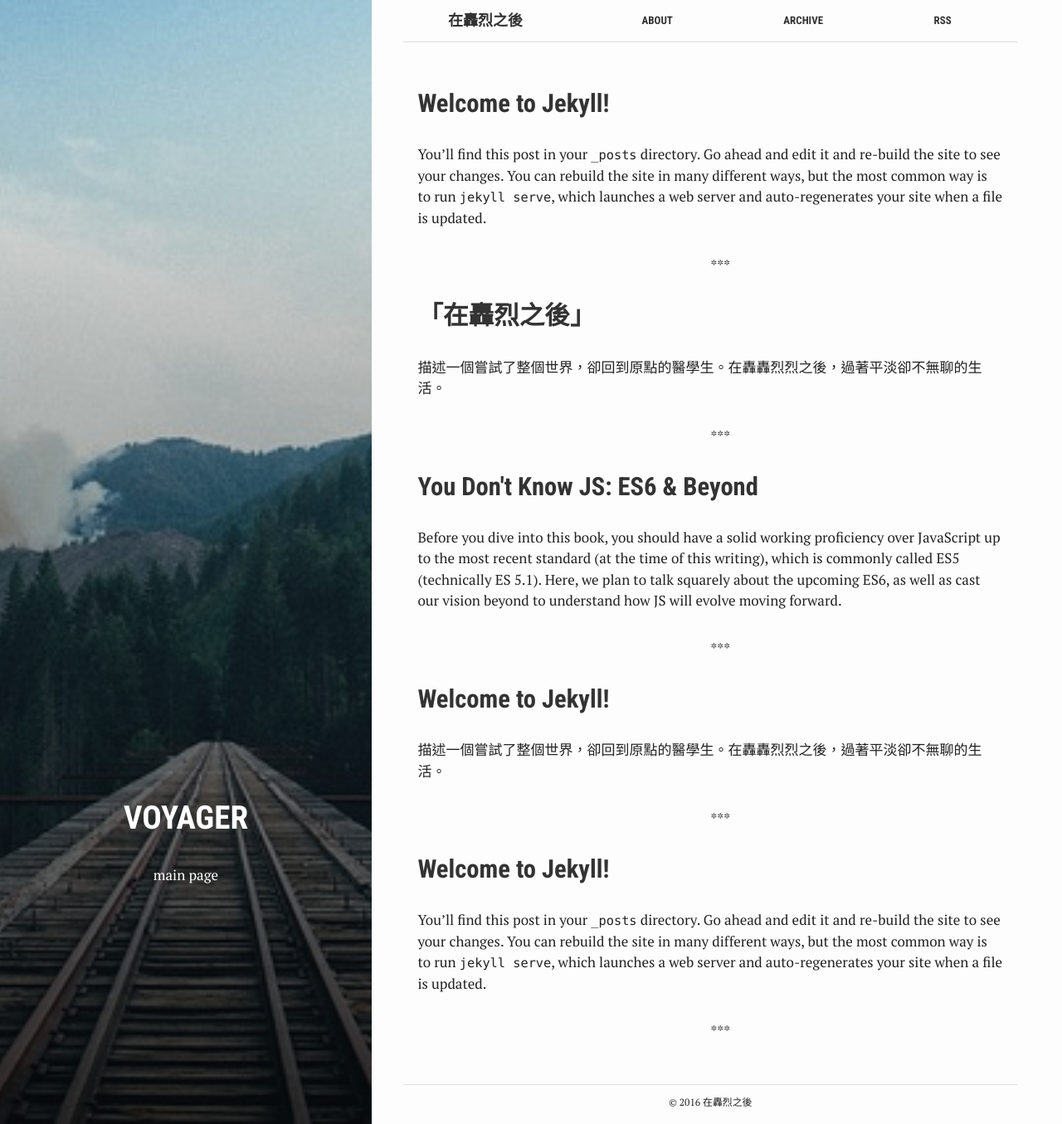
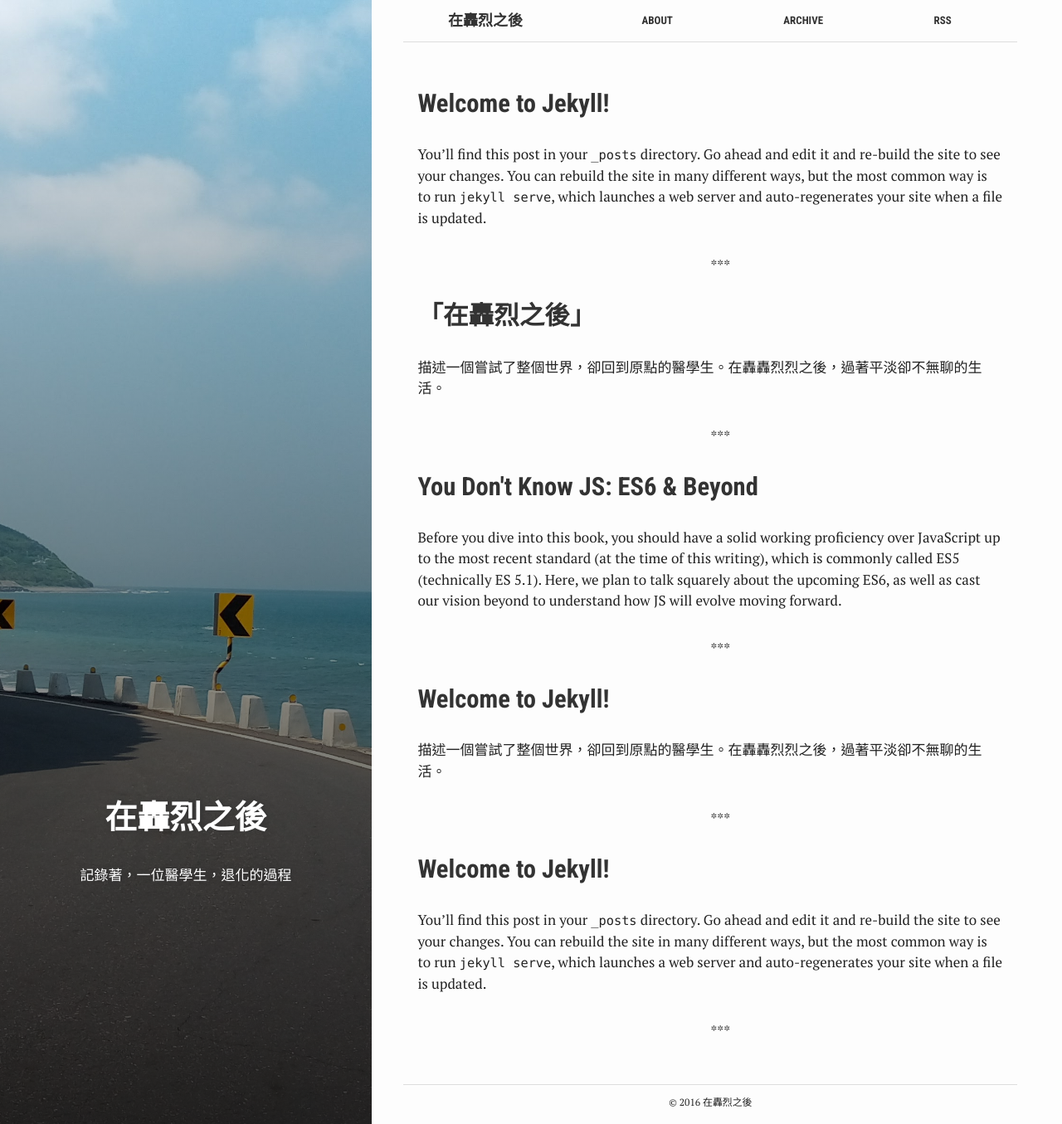
Before and after one commit to nps798/nps798.github.io, a Jekyll site: the page built from index.html, in a window 1280 px wide and 1355 px high. Shown: the whole window at 83% size. Built offline with Jekyll 4.4.1, drawn with Linux system fonts in a browser that asks for light colours.

Commit message:
modify index.html jpg upload a new image

```diff
--- a/index.html
+++ b/index.html
@@ -1,9 +1,9 @@
 ---
-bg: "rails.jpg"
+bg: "taitung.jpg"
 layout: default
-crawlertitle: "Jekyll blog"
-title: "Voyager"
-summary: "main page"
+crawlertitle: "nps798 blog"
+title: "在轟烈之後"
+summary: "記錄著，一位醫學生，退化的過程"
 ---
 
 {% for post in site.posts limit: 5 %}
```
Also changed, not shown: assets/images/taitung.jpg (added), 2 other files.
